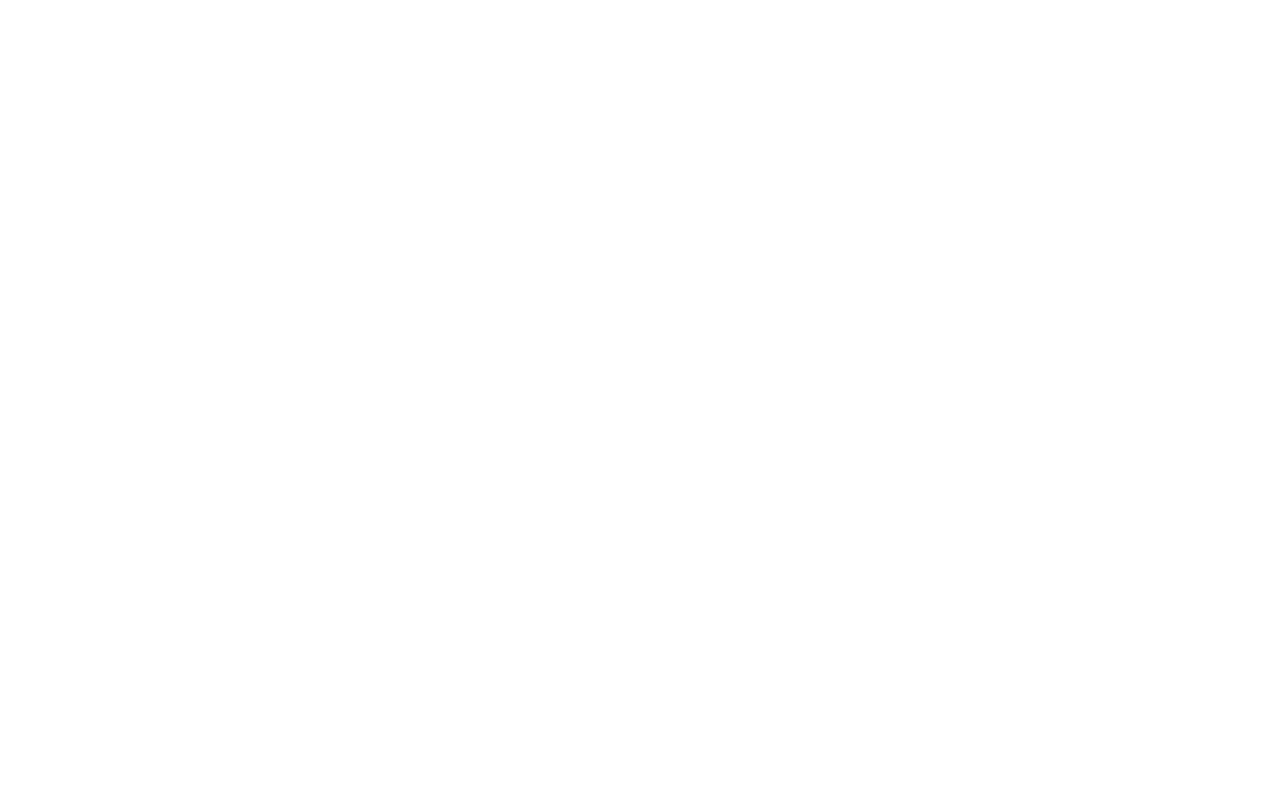
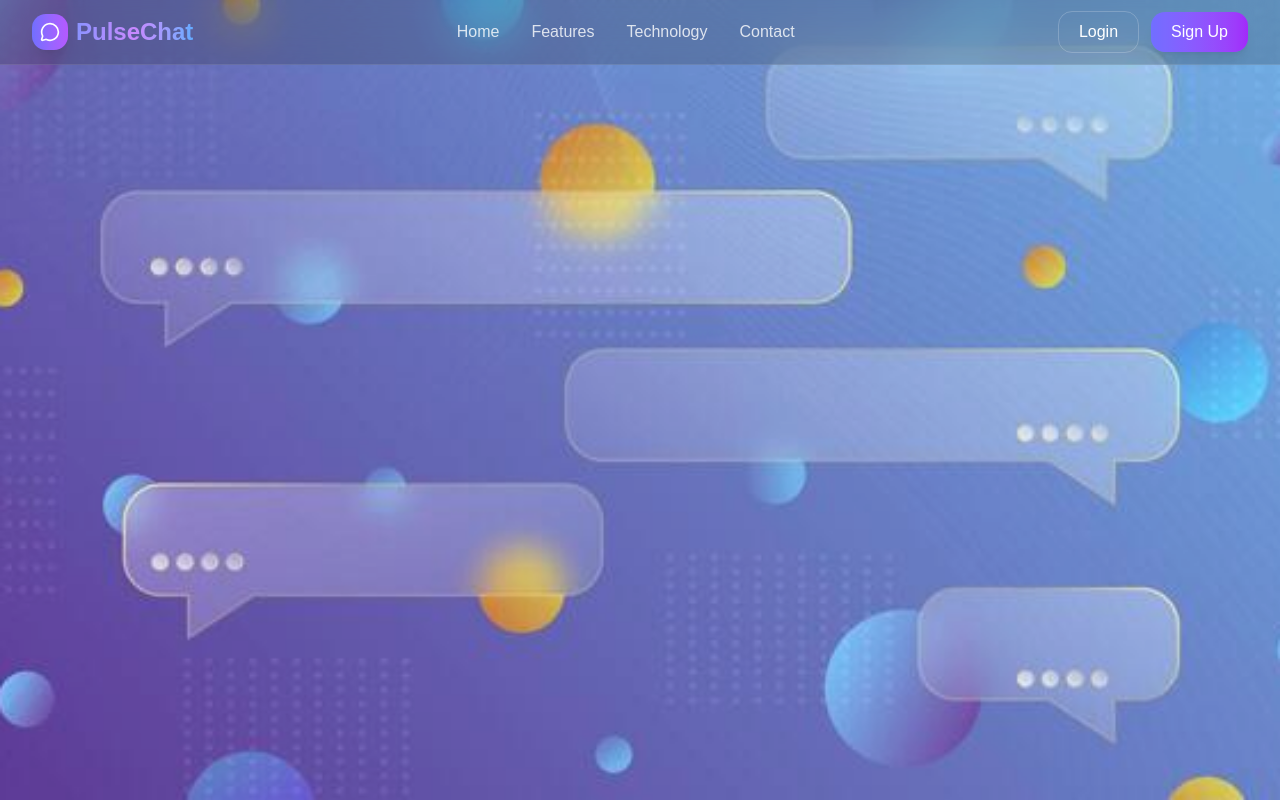
Before and after one commit to priyanshukumar55a-cmyk/PulseChat, a React (Vite) app in the folder frontend/: page /login in a window 1280 px wide. Before the commit this address had no page. Built offline with nearby package versions, Linux system fonts and the light colour scheme.

Commit message:
feat: navbar

```diff
--- a/frontend/src/App.css
+++ b/frontend/src/App.css
@@ -0,0 +1,8 @@
+.App{
+    min-height: 100vh;
+    display: flex;
+    background-image: url("./chat\ background.jpg");
+    background-size: cover;
+    background-position: center;
+    opacity: 0.9;
+}
--- a/frontend/src/App.jsx
+++ b/frontend/src/App.jsx
@@ -2,10 +2,13 @@
 import { Routes, Route } from "react-router-dom";
 import HomePage from "./Pages/HomePage";
 import ChatPage from "./Pages/ChatPage";
+import "./App.css"
+import Navbar from "./Pages/Navbar";
 
 function App() {
   return (
     <div className="App">
+      <Navbar />
       <Routes>
         <Route path="/" element={<HomePage />} exact />
         <Route path="/chats" element={<ChatPage />} />
--- a/frontend/src/Pages/ChatPage.jsx
+++ b/frontend/src/Pages/ChatPage.jsx
@@ -2,15 +2,6 @@
 import axios from 'axios'
 
 const ChatPage = () => {
-    const fechChats = async () => {
-        const data = await axios.get("api/chat");
-        console.log(data);
-    }
-
-    useEffect(() => {
-        fechChats();
-    }, [])
-
   return (
     <div>ChatPage</div>
   )
--- /dev/null
+++ b/frontend/src/Pages/Navbar.jsx
@@ -0,0 +1,141 @@
+import { useState } from "react";
+import { Menu, X, MessageCircle } from "lucide-react";
+import { Link, NavLink } from "react-router-dom";
+
+export default function Navbar() {
+  const [isOpen, setIsOpen] = useState(false);
+
+  const navLinkClass = ({ isActive }) =>
+    `transition-all duration-300 hover:text-white hover:-translate-y-0.5 ${
+      isActive ? "text-white font-semibold" : "text-white/80"
+    }`;
+
+  return (
+    <nav className="fixed top-0 left-0 w-full z-50 border-b border-white/10 bg-black/20 backdrop-blur-xl">
+      <div className="max-w-screen-xl mx-auto px-6 lg:px-8">
+        <div className="flex h-16 items-center justify-between">
+          {/* Logo */}
+          <Link to="/" className="flex items-center gap-2">
+            <div className="p-2 rounded-xl bg-gradient-to-r from-indigo-500 to-purple-500 shadow-lg">
+              <MessageCircle className="h-5 w-5 text-white" />
+            </div>
+
+            <span className="text-2xl font-bold bg-gradient-to-r from-indigo-400 via-purple-400 to-blue-400 bg-clip-text text-transparent">
+              PulseChat
+            </span>
+          </Link>
+
+          {/* Desktop Navigation */}
+          <div className="hidden md:flex items-center gap-8">
+            <NavLink to="/" className={navLinkClass}>
+              Home
+            </NavLink>
+
+            <a
+              href="#features"
+              className="text-white/80 hover:text-white hover:-translate-y-0.5 transition-all duration-300"
+            >
+              Features
+            </a>
+
+            <a
+              href="#technology"
+              className="text-white/80 hover:text-white hover:-translate-y-0.5 transition-all duration-300"
+            >
+              Technology
+            </a>
+
+            <a
+              href="#contact"
+              className="text-white/80 hover:text-white hover:-translate-y-0.5 transition-all duration-300"
+            >
+              Contact
+            </a>
+          </div>
+
+          {/* Desktop Buttons */}
+          <div className="hidden md:flex items-center gap-3">
+            <Link
+              to="/login"
+              className="px-5 py-2 rounded-xl border border-white/20 text-white hover:bg-white/10 hover:-translate-y-0.5 transition-all duration-300"
+            >
+              Login
+            </Link>
+
+            <Link
+              to="/signup"
+              className="px-5 py-2 rounded-xl bg-gradient-to-r from-indigo-500 to-purple-600 text-white font-medium hover:scale-105 transition-all duration-300 shadow-lg"
+            >
+              Sign Up
+            </Link>
+          </div>
+
+          {/* Mobile Menu Button */}
+          <button
+            className="md:hidden text-white"
+            onClick={() => setIsOpen(!isOpen)}
+          >
+            {isOpen ? <X size={28} /> : <Menu size={28} />}
+          </button>
+        </div>
+      </div>
+
+      {/* Mobile Menu */}
+      {isOpen && (
+        <div className="md:hidden bg-black/40 backdrop-blur-xl border-t border-white/10">
+          <div className="flex flex-col px-6 py-5 gap-4">
+            <NavLink
+              to="/"
+              onClick={() => setIsOpen(false)}
+              className="text-white/80 hover:text-white transition"
+            >
+              Home
+            </NavLink>
+
+            <a
+              href="#features"
+              onClick={() => setIsOpen(false)}
+              className="text-white/80 hover:text-white transition"
+            >
+              Features
+            </a>
+
+            <a
+              href="#technology"
+              onClick={() => setIsOpen(false)}
+              className="text-white/80 hover:text-white transition"
+            >
+              Technology
+            </a>
+
+            <a
+              href="#contact"
+              onClick={() => setIsOpen(false)}
+              className="text-white/80 hover:text-white transition"
+            >
+              Contact
+            </a>
+
+            <div className="flex flex-col gap-3 pt-2">
+              <Link
+                to="/login"
+                onClick={() => setIsOpen(false)}
+                className="px-4 py-2 rounded-xl border border-white/20 text-white text-center hover:bg-white/10 transition"
+              >
+                Login
+              </Link>
+
+              <Link
+                to="/signup"
+                onClick={() => setIsOpen(false)}
+                className="px-4 py-2 rounded-xl bg-gradient-to-r from-indigo-500 to-purple-600 text-white text-center shadow-lg"
+              >
+                Sign Up
+              </Link>
+            </div>
+          </div>
+        </div>
+      )}
+    </nav>
+  );
+}
```
Also changed, not shown: frontend/src/Pages/HomePage.jsx (+11 -8 lines), frontend/src/chat background.jpg (added).
